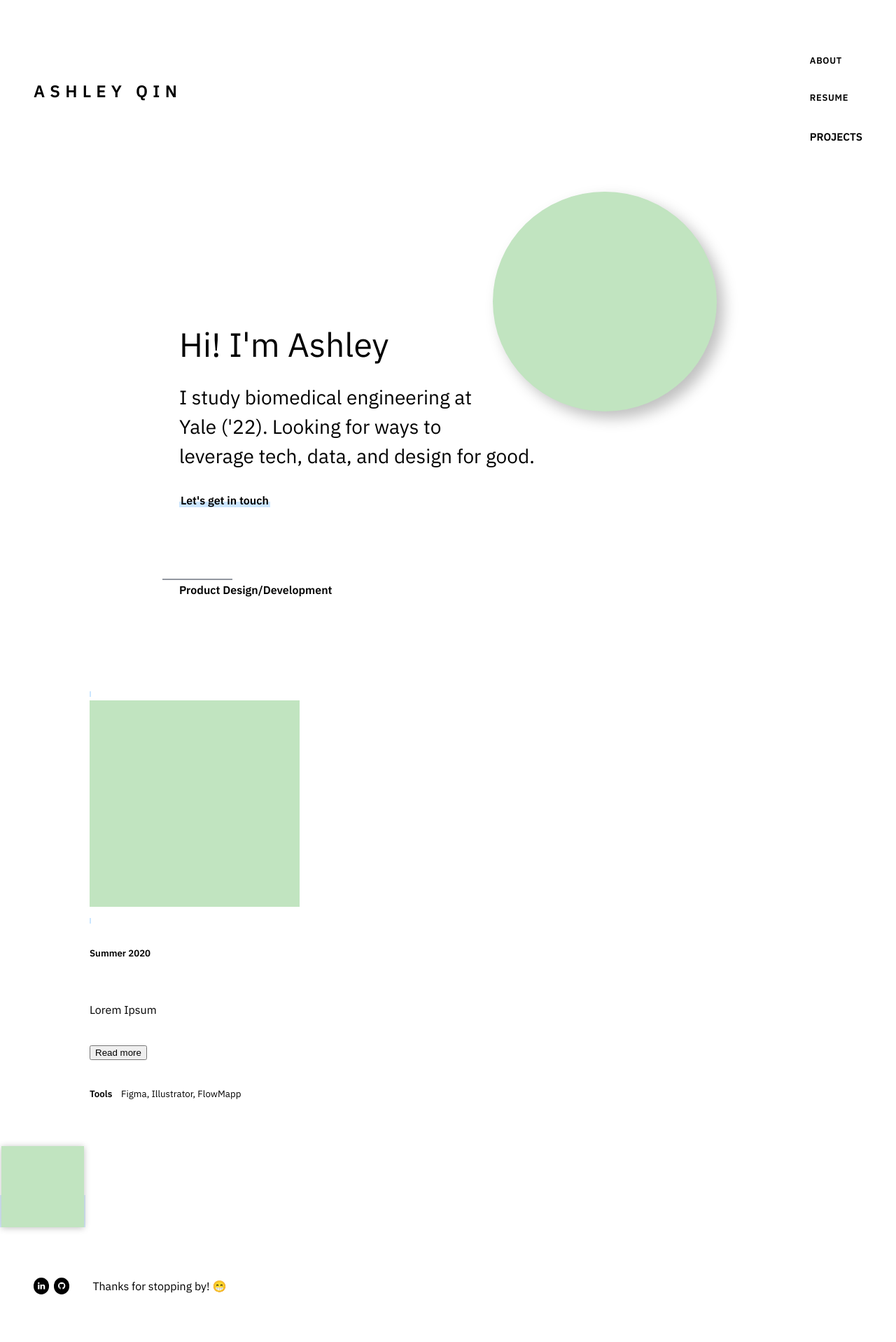
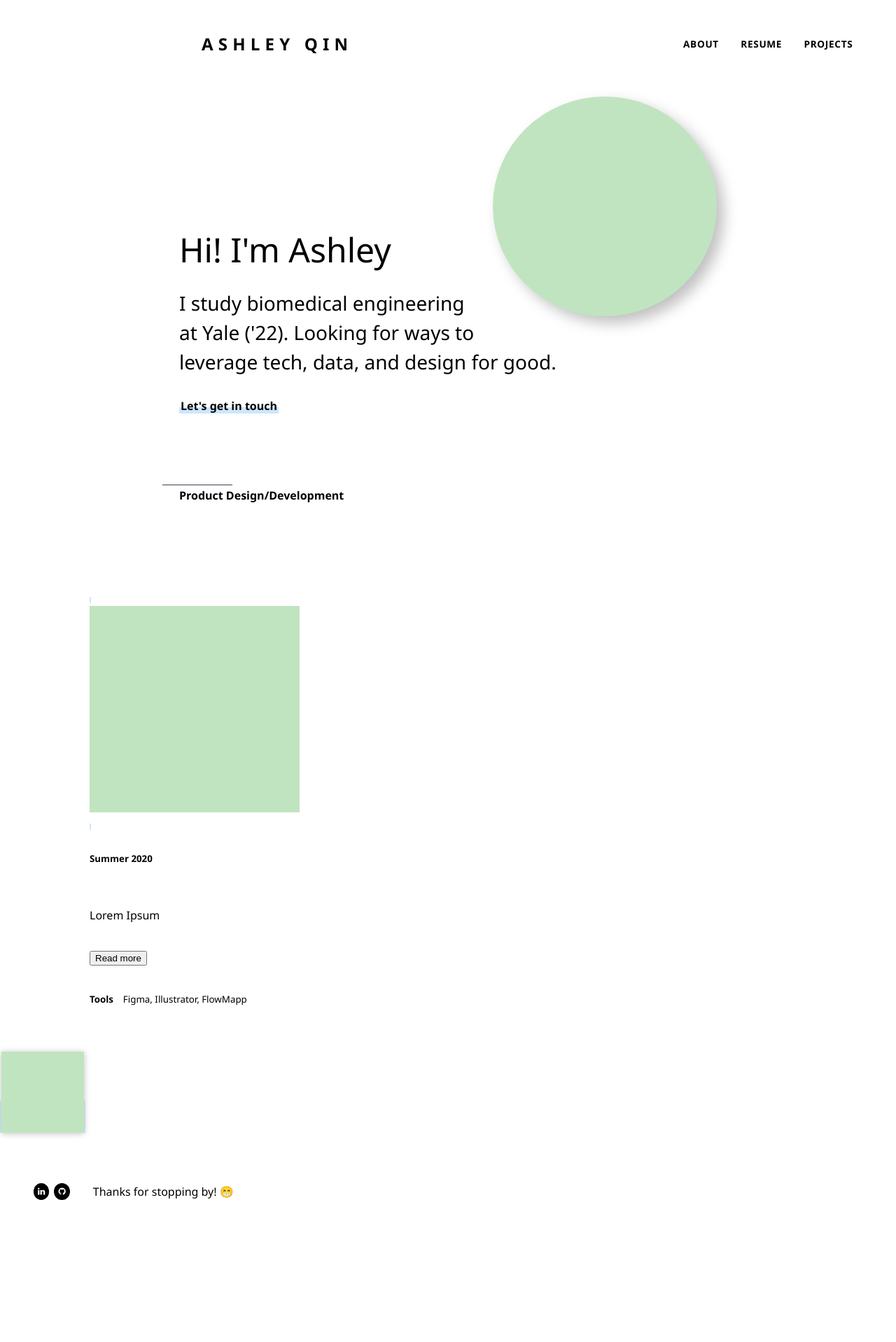
Before and after one commit to ashleyyqin/ashleyyqin.github.io, a Jekyll site: the page built from index.html, in a window 1280 px wide. Shown: the whole page at 70% size. Built offline with Jekyll 4.4.1, drawn with Linux system fonts in a browser that asks for light colours; after the commit the page ends 1783 px from its top, so only the background shows below that.

Commit message:
Updating layout

```diff
--- a/_layouts/default.html
+++ b/_layouts/default.html
@@ -6,7 +6,7 @@
         <script src="https://ajax.googleapis.com/ajax/libs/jquery/3.4.1/jquery.min.js"></script>
         <script src="main.js" type="text/javascript"></script>
         <link href="/styles/main.css" rel="stylesheet">
-        <link href="https://fonts.googleapis.com/css?family=IBM+Plex+Sans:200,300,400,400i,500,600&display=swap" rel="stylesheet">
+        <link href="https://fonts.googleapis.com/css2?family=Alata&display=swap" rel="stylesheet">
         <link rel="stylesheet" href="https://cdnjs.cloudflare.com/ajax/libs/font-awesome/4.7.0/css/font-awesome.min.css">
         <meta name="viewport" content="width=device-width, initial-scale=1, maximum-scale=1, minimum-scale=1">
     </head>
@@ -17,12 +17,7 @@
             </div>
 
             <nav>
-                <ul>
-                    <a href="/about"><li>about</li></a>
-                    <a href="/media/Qin_Resume.pdf"><li>resume</li></a>
-                    <!--<a href="/#projects">projects</a>-->
-                    <li onclick="scrollToPortfolio()">projects</li>
-                </ul>
+                {% include nav.html %}
             </nav>
         </header>
 
--- a/styles/main.css
+++ b/styles/main.css
@@ -153,6 +153,7 @@
     z-index: 2000;
     font-size: 150%;
     letter-spacing: .3em;
+    margin-left: 10em;
 }
 
 nav {
```
Also changed, not shown: media/DZ_20180612_2116_2419.jpg (deleted), 1 other file.
